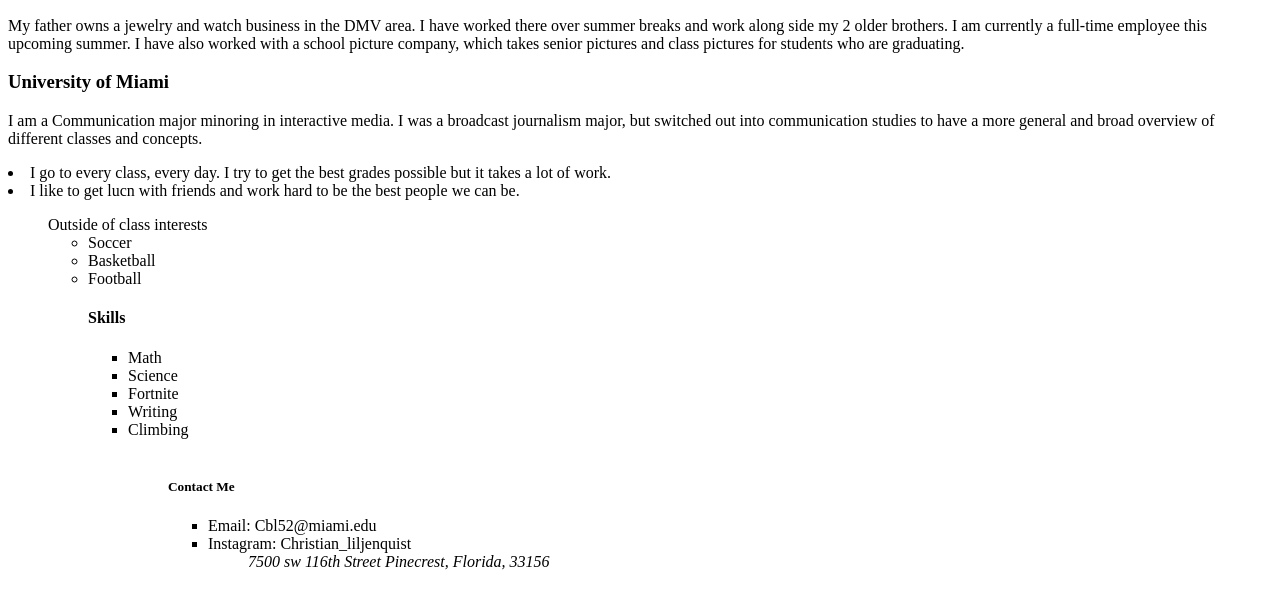
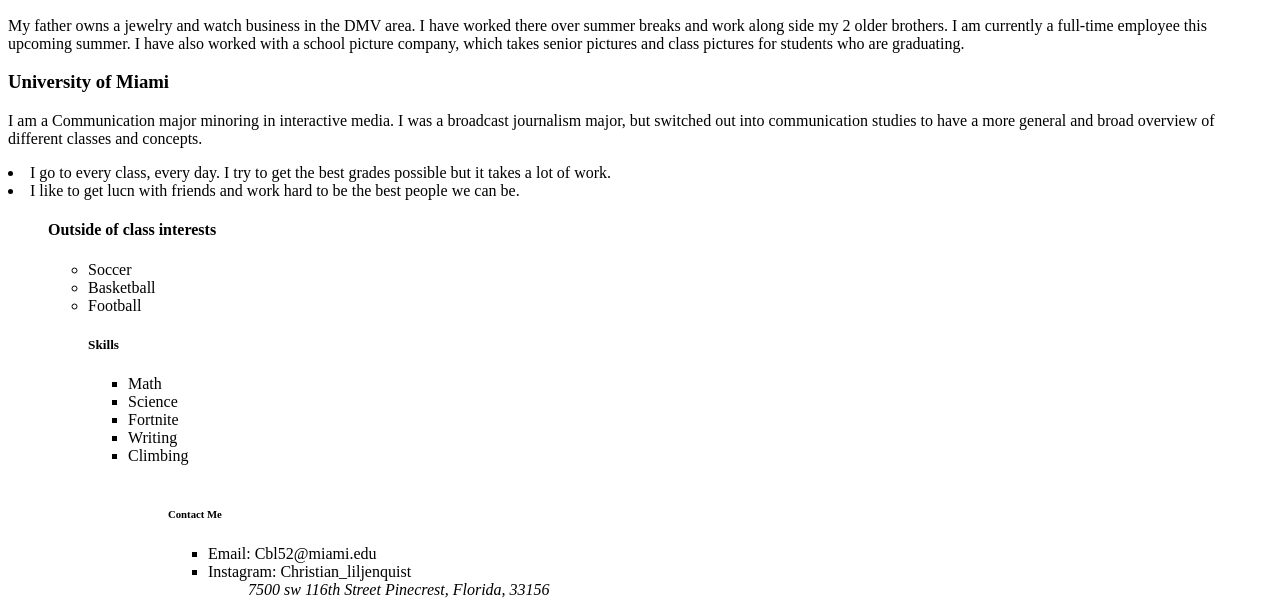
Before and after one commit to christianliljenquist/testrepos, a plain HTML site: page coding.html in a window 1280 px wide. Shown: the part 202-817 px from the top of the page. Drawn offline with Linux system fonts and the light colour scheme.

Commit message:
changes headers

```diff
--- a/coding.html
+++ b/coding.html
@@ -19,12 +19,12 @@
 
 <table>
   <tr>
-      <header> Outside of class interests </header>
+      <h4> Outside of class interests </h4>
   <ul>
       <li> Soccer </li>
       <li> Basketball </li>
       <li> Football </li>
-  <h4> Skills </h4>
+  <h5> Skills </h5>
   <ul>
       <li> Math </li>
       <li> Science </li>
@@ -35,7 +35,7 @@
 
     <br>
 <footer>
-    <h5> Contact Me </h5>
+    <h6> Contact Me </h6>
     <ul>
         <li> Email: Cbl52@miami.edu </li>
         <li> Instagram: Christian_liljenquist </li>
```
